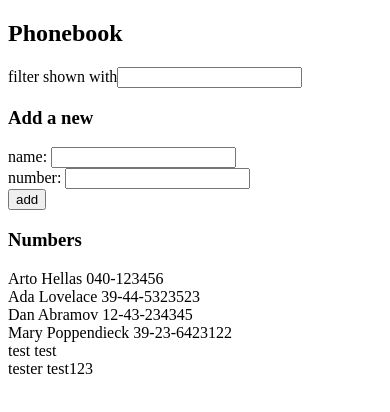
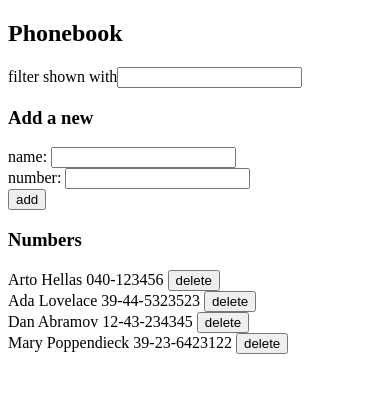
Before and after one commit to ussiuss/fso, a React (Vite) app in the folder part2/phonebook/: page / in a window 390 px wide. Shown: the top 412 px of the page. Built offline with nearby package versions, Linux system fonts and the light colour scheme; data requests are answered from the project's data file.

Commit message:
2.14: The Phonebook step 9

```diff
--- a/part2/phonebook/db.json
+++ b/part2/phonebook/db.json
@@ -19,16 +19,6 @@
       "name": "Mary Poppendieck",
       "number": "39-23-6423122",
       "id": "4"
-    },
-    {
-      "id": "6ebf",
-      "name": "test",
-      "number": "test"
-    },
-    {
-      "id": "6981",
-      "name": "tester",
-      "number": "test123"
     }
   ]
 }
--- a/part2/phonebook/src/App.jsx
+++ b/part2/phonebook/src/App.jsx
@@ -1,5 +1,4 @@
 import { useState, useEffect } from 'react'
-import axios from 'axios'
 import Person from './components/Person'
 import personService from './services/persons'
 
@@ -30,15 +29,22 @@ const PersonForm = (props) => {
   )
 }
 
-const Persons = (props) => {
-  const filteredPeople = props.persons.filter(person =>
-    person.name.toLowerCase().includes(props.filter.toLowerCase()))
+const Persons = ({ persons, filter, remove }) => {
+  const filteredPeople = persons.filter(person =>
+    person.name.toLowerCase().includes(filter.toLowerCase()))
 
   return(
     <>
-    {filteredPeople.map(person =>
-      <Person key={person.id} person={person} />
-    )}
+      {filteredPeople.map(person =>
+        <span key={person.id}>
+          <Person person={person}/>
+          {' '}
+          <button onClick={() => remove(person.id, person.name)}>
+            delete
+          </button>
+          <br />
+        </span>
+      )}
     </>
   )
 }
@@ -57,6 +63,17 @@ const App = () => {
         setPersons(initialPersons)
       })
   }, [])
+
+  const removePerson = (id, name) => {
+      if(window.confirm(`Delete ${name} ?`))
+        {
+          personService
+          .remove(id)
+          .then(returnedPerson => {
+            setPersons(persons.filter(p => p.id !== id))
+          })
+        }
+    }
 
   const addPerson = (event) => {
     event.preventDefault()
@@ -103,7 +120,7 @@ const App = () => {
         handleNumberChange={handleNumberChange}
       />
       <h3>Numbers</h3>
-      <Persons persons={persons} filter={newFilter}/>
+      <Persons persons={persons} filter={newFilter} remove={removePerson}/>
     </div>
   )
 }
--- a/part2/phonebook/src/components/Person.jsx
+++ b/part2/phonebook/src/components/Person.jsx
@@ -1,5 +1,5 @@
 const Person = ({ person }) => {
-  return <div>{person.name} {person.number}</div>
+  return <span>{person.name} {person.number}</span>
 }
 
 export default Person
--- a/part2/phonebook/src/services/persons.js
+++ b/part2/phonebook/src/services/persons.js
@@ -17,8 +17,14 @@ const update = (id, newObject) => {
   return request.then(response => response.data)
 }
 
+const remove =(id) => {
+  const request = axios.delete(`${baseUrl}/${id}`)
+  return request.then(response => response.data)
+}
+
 export default {
-  getAll: getAll,
-  create: create,
-  update: update
+  getAll,
+  create,
+  update,
+  remove
 }
```
